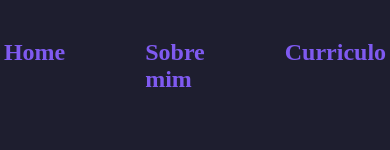
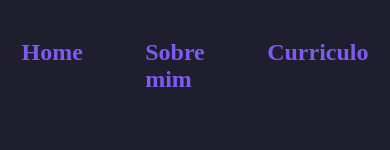
Before and after one commit to devlucas-souza/portifolio, a plain HTML site: page index.html in a window 390 px wide. Shown: the top 150 px of the page. Drawn offline with nearby package versions, Linux system fonts and the light colour scheme.

Commit message:
segundo commit

```diff
--- a/Style/style.css
+++ b/Style/style.css
@@ -130,6 +130,7 @@ body {
 
     .cabecalho__menu{
         justify-content: center;
+        gap: 20%;
     }
 
     .apresentacao{
```
